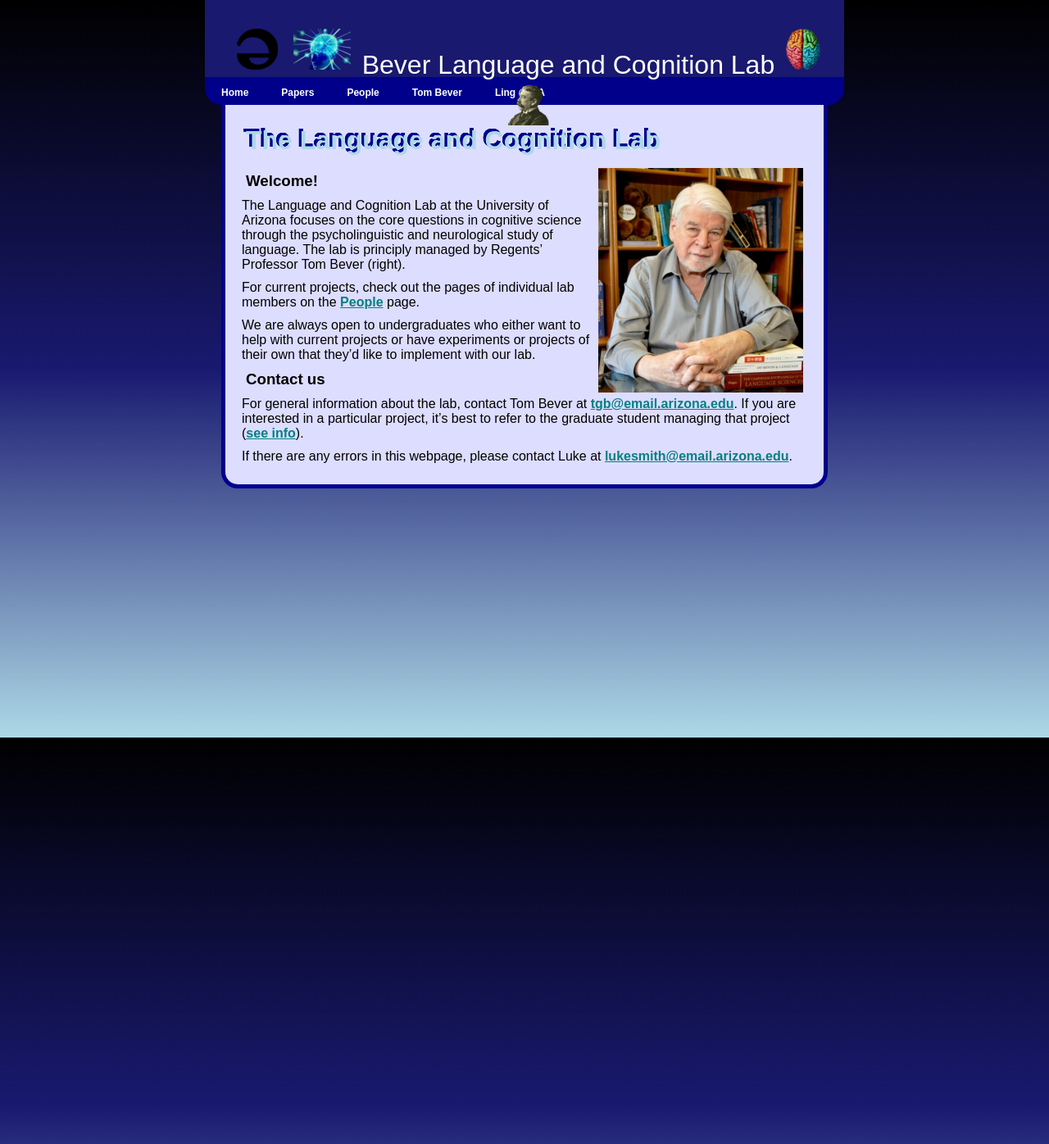
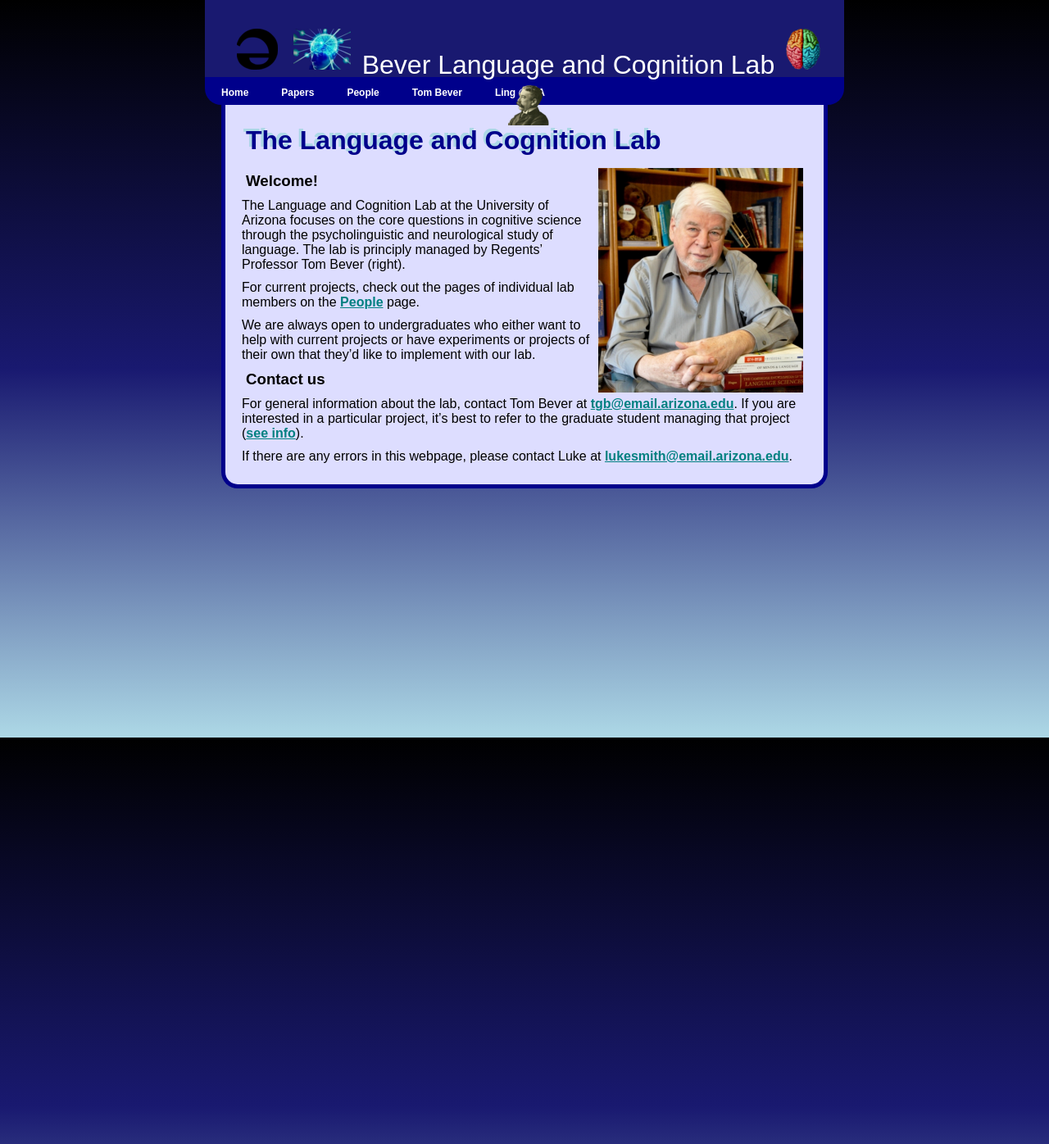
Before and after one commit to coglanglab/coglanglab.github.io, a Jekyll site: the page built from index.md, in a window 1280 px wide. Shown: the whole page at 82% size. Built offline with Jekyll 4.4.1, drawn with Linux system fonts in a browser that asks for light colours; our own code applies the rules of GitHub Pages for plain Markdown files.

Commit message:
header color switch

```diff
--- a/css/style.css
+++ b/css/style.css
@@ -55,8 +55,8 @@ h1,h2,h3,h4,h5,h6 {
 }
 
 h1 {
-	color: lightblue;
-	text-shadow: -3px -3px darkblue, -3px -3px darkblue, -3px -3px darkblue;
+	color: darkblue;
+	text-shadow: -3px -3px lightblue, -3px -3px lightblue, -3px -3px lightblue;
 }
 /* ----- HEADER ----- */
 
```
